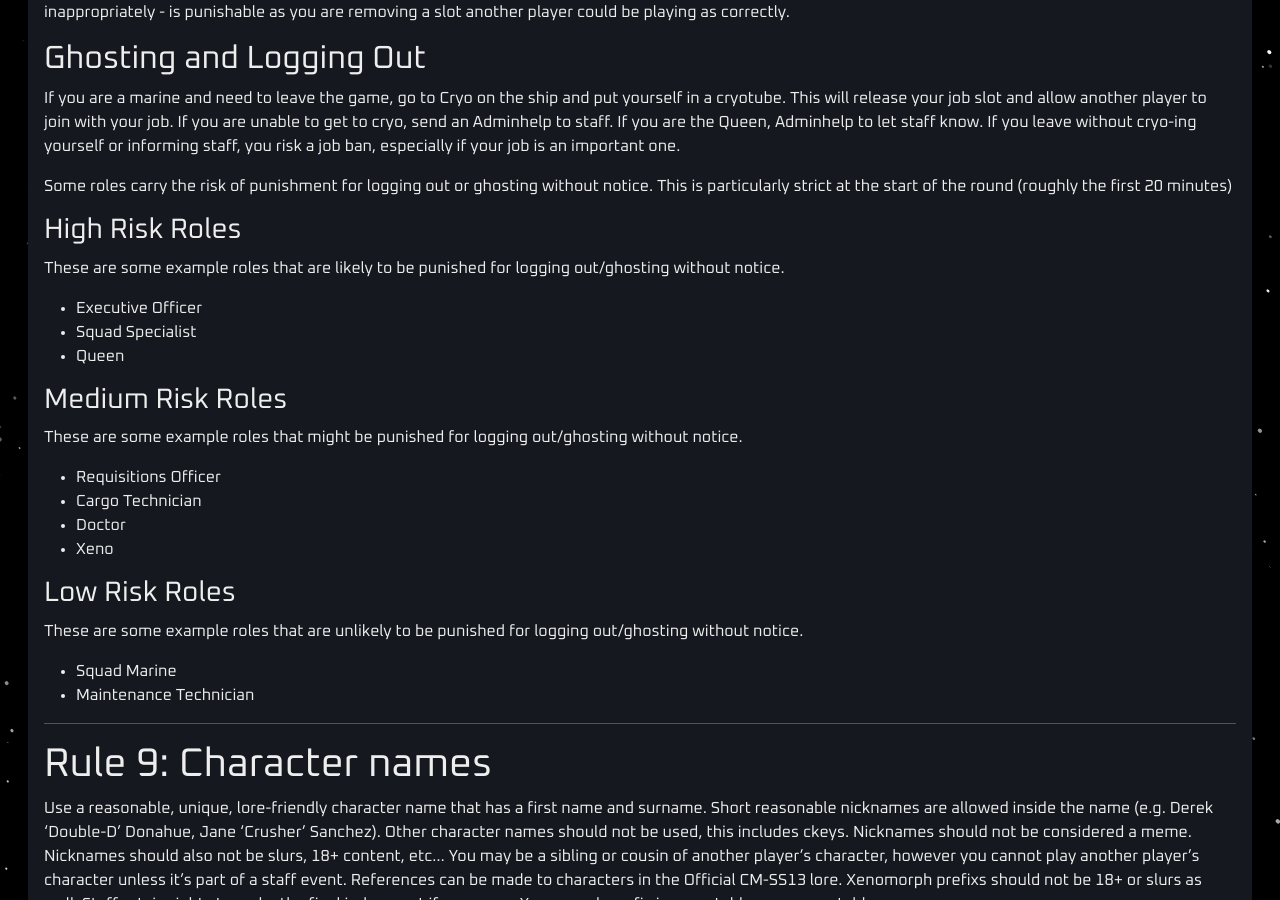
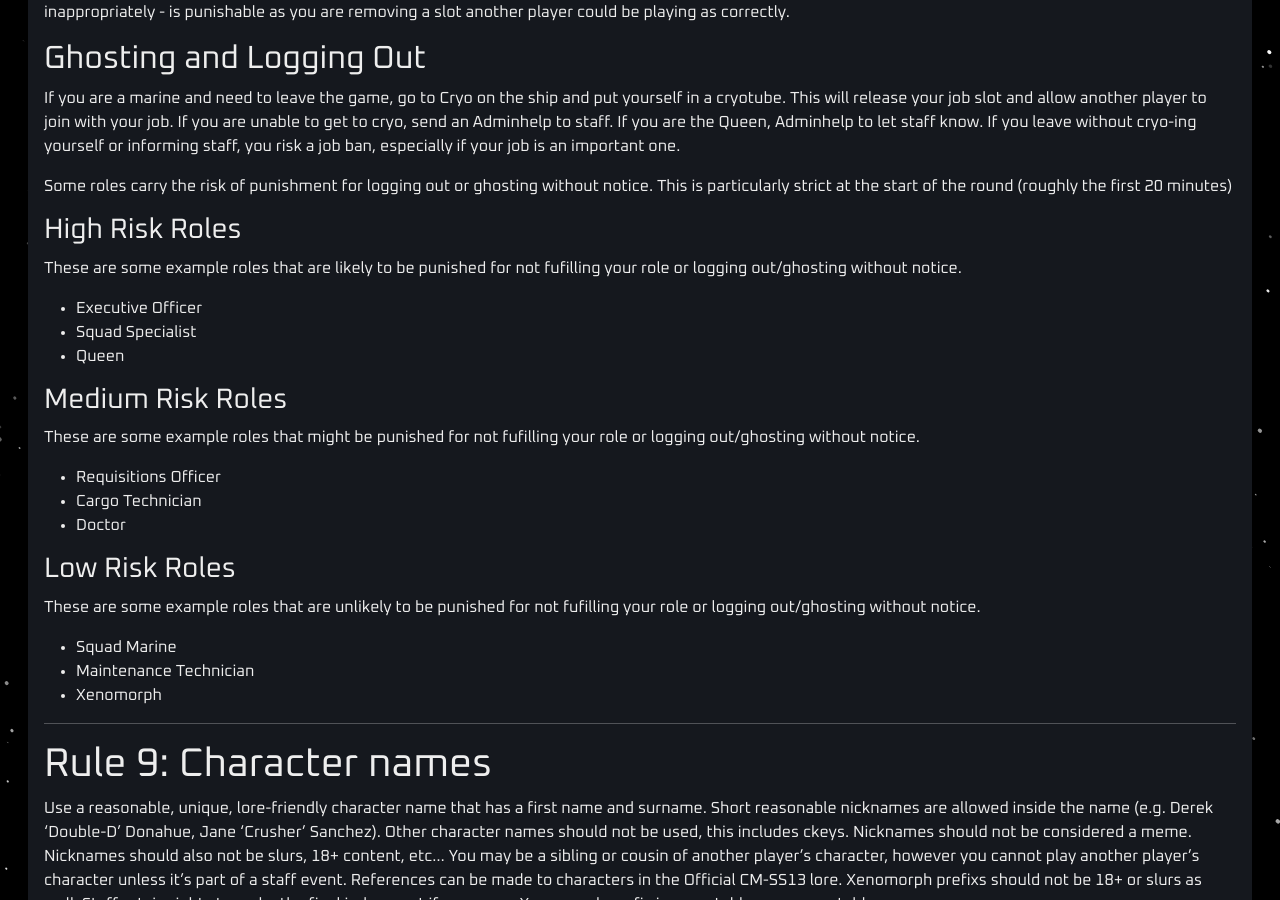
Before and after one commit to cmss13-devs/web, a Jekyll site: the page built from rules.md, in a window 1280 px wide and 900 px high, scrolled down 8753 px. Built offline with Jekyll 4.4.1, drawn with Linux system fonts in a browser that asks for light colours.

Commit message:
Update rules.md

```diff
--- a/rules.md
+++ b/rules.md
@@ -336,7 +336,7 @@
 
 ### High Risk Roles
 
-These are some example roles that are likely to be punished for logging out/ghosting without notice.
+These are some example roles that are likely to be punished for not fufilling your role or logging out/ghosting without notice.
 
 - Executive Officer
 - Squad Specialist
@@ -344,19 +344,19 @@
 
 ### Medium Risk Roles
 
-These are some example roles that might be punished for logging out/ghosting without notice.
+These are some example roles that might be punished for not fufilling your role or logging out/ghosting without notice.
 
 - Requisitions Officer
 - Cargo Technician
 - Doctor
-- Xeno
 
 ### Low Risk Roles
 
-These are some example roles that are unlikely to be punished for logging out/ghosting without notice.
+These are some example roles that are unlikely to be punished for not fufilling your role or logging out/ghosting without notice.
 
 - Squad Marine
 - Maintenance Technician
+- Xenomorph
 
 ---
 
```
